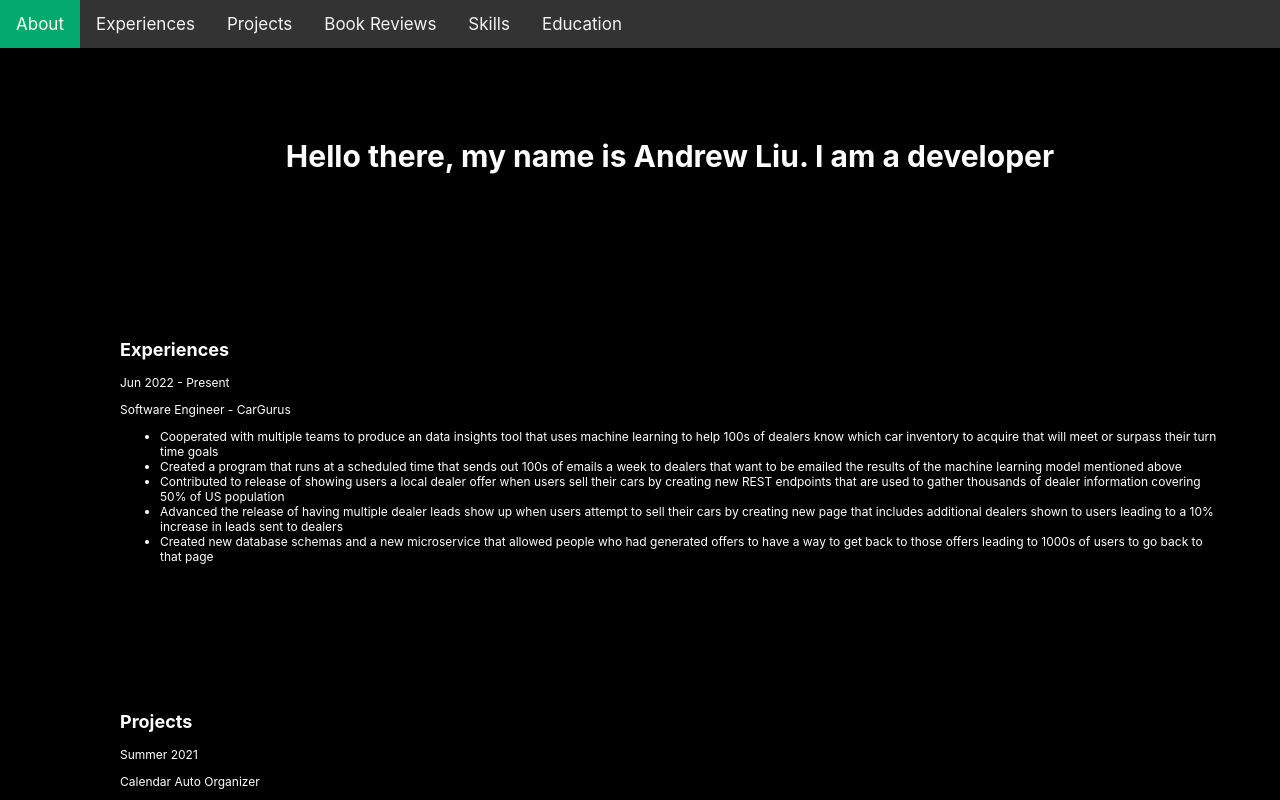
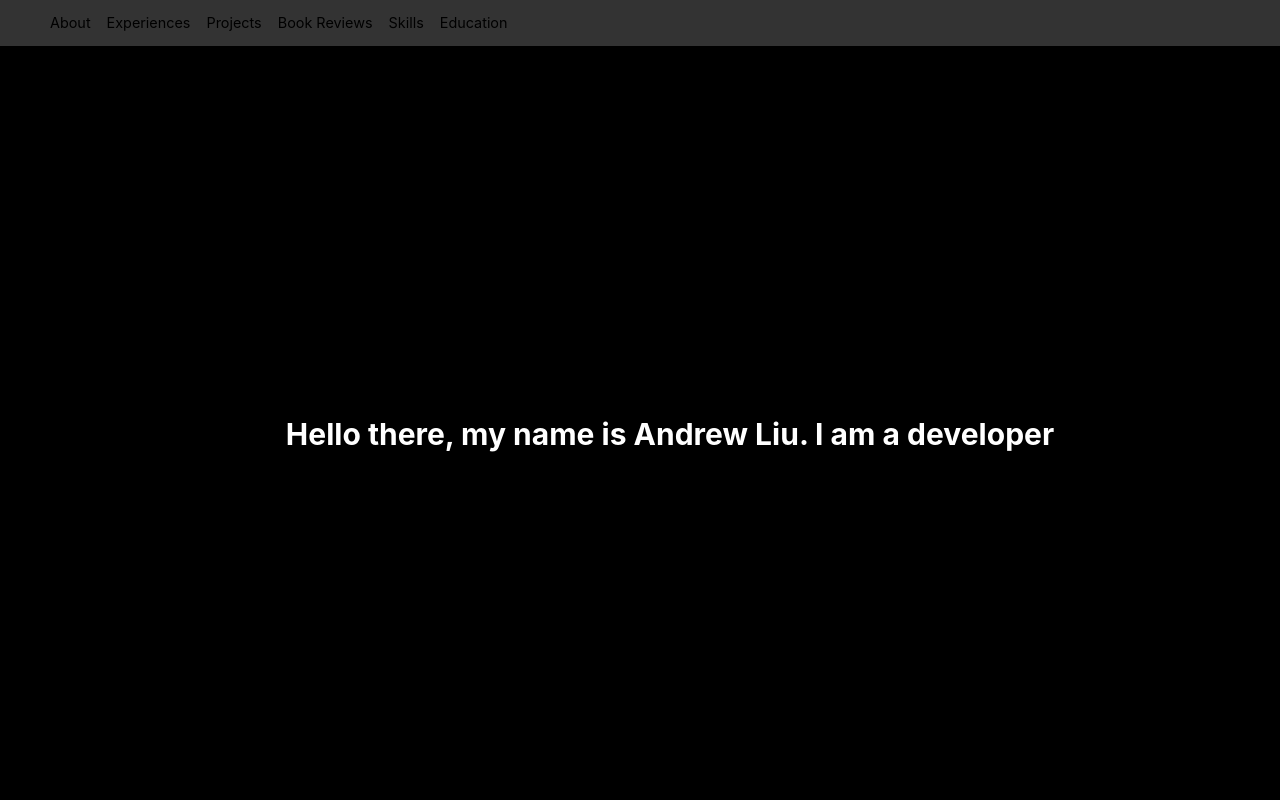
Before and after one commit to AndrewLiu12/portfolio, a React (Create React App) app: page / in a window 1280 px wide. Shown: the top 800 px of the page. Built offline with nearby package versions, Linux system fonts and the light colour scheme.

Commit message:
fix scrolling

```diff
--- a/package.json
+++ b/package.json
@@ -13,7 +13,10 @@
     "@types/react-dom": "^18.3.0",
     "react": "^18.3.1",
     "react-dom": "^18.3.1",
+    "react-router": "^6.26.1",
+    "react-router-dom": "^6.26.1",
     "react-scripts": "5.0.1",
+    "react-scroll": "^1.9.0",
     "typescript": "^4.9.5",
     "web-vitals": "^2.1.4"
   },
@@ -44,6 +47,7 @@
     ]
   },
   "devDependencies": {
+    "@types/react-scroll": "^1.8.10",
     "gh-pages": "^6.1.1"
   }
 }
--- a/src/App.tsx
+++ b/src/App.tsx
@@ -10,7 +10,7 @@ import Socials from './Socials/Socials';
 
 function App() {
   return (
-    <div>
+    <div className='App'>
       <NavBar />
       <Intro />
       <Experiences />
--- a/src/Intro/Intro.css
+++ b/src/Intro/Intro.css
@@ -3,4 +3,6 @@
     background: black;
     color: white;
     font-size: 30px;
+    padding-top: 340px;
+    padding-bottom: 420px
 }
--- a/src/Intro/Intro.tsx
+++ b/src/Intro/Intro.tsx
@@ -2,7 +2,7 @@ import './Intro.css'
 
 export default function Intro() {
     return (
-        <section className="intro">
+        <section id='intro' className="intro">
             <div>
                 <p>
                     <span>
--- a/src/NavBar/NavBar.css
+++ b/src/NavBar/NavBar.css
@@ -1,27 +1,52 @@
 /* Add a black background color to the top navigation */
 .topnav {
+    display: flex;
+    align-items: center;
+    position: -webkit-sticky;
+    position: sticky;
+    top: -5px;
+    z-index: 2;
     background-color: #333;
     overflow: hidden;
+    box-shadow: 0 0.125rem 0.25rem 0 rgb(0 0 0 / 11%);
 }
 
-/* Style the links inside the navigation bar */
-.topnav a {
-    float: left;
-    color: #f2f2f2;
-    text-align: center;
-    padding: 14px 16px;
-    text-decoration: none;
-    font-size: 17px;
+.nav__container {
+    display: flex;
+    flex-flow: row nowrap;
+    align-items: center;
+    justify-content: space-between;
+    width: 100%;
+    height: 100%;
+    margin: 0 auto;
+    position: relative;
 }
 
-/* Change the color of links on hover */
-.topnav a:hover {
-    background-color: #ddd;
-    color: black;
+.nav__container__actions {
+    display: inline-flex;
+    flex-flow: row nowrap;
+    padding-left: 50px;
+    flex: 1;
 }
 
 /* Add a color to the active/current link */
-.topnav a.active {
-    background-color: #04AA6D;
+.active {
     color: white;
+    font-weight: bold;
 }
+
+.mySections {
+    display: flex;
+    gap: 1rem;
+    font-size: 0.9rem;
+    list-style: none;
+    padding: 0;
+}
+
+.mySection {
+    cursor: pointer;
+}
+
+.mySection:hover {
+    text-decoration: underline;
+}
--- a/src/NavBar/NavBar.tsx
+++ b/src/NavBar/NavBar.tsx
@@ -1,16 +1,19 @@
-import './NavBar.css'
+import { Link } from 'react-scroll';
+import './NavBar.css';
 
 export default function NavBar() {
     return (
-        <div className="topnav">
-            <nav id="header">
-                <a className="nav active" href="#about">About</a>
-                <a className="nav" href="#experiences">Experiences</a>
-                <a className="nav" href="#projects">Projects</a>
-                <a className="nav" href="#bookReviews">Book Reviews</a>
-                <a className="nav" href="#skills">Skills</a>
-                <a className="nav" href="#education">Education</a>
+        <header className="topnav">
+            <nav id="header" className='nav__container__actions'>
+                <ul className='mySections'>
+                    <li className='mySection'><Link activeClass="active" spy to="intro">About</Link></li>
+                    <li className='mySection'><Link activeClass="active" spy to="experiences">Experiences</Link></li>
+                    <li className='mySection'><Link activeClass="active" spy to="projects">Projects</Link></li>
+                    <li className='mySection'><Link activeClass="active" spy to="bookReviews">Book Reviews</Link></li>
+                    <li className='mySection'><Link activeClass="active" spy to="skills">Skills</Link></li>
+                    <li className='mySection'><Link activeClass="active" spy to="education">Education</Link></li>
+                </ul>
             </nav>
-        </div>
+        </header>
     )
 }
```
Also changed, not shown: 1 other file (tests, documents, lock files or other folders).
